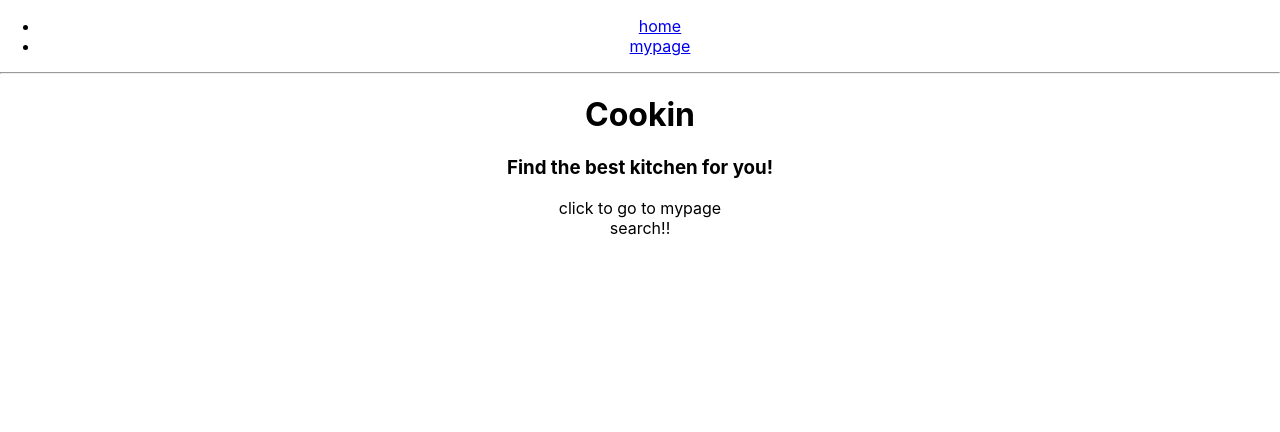
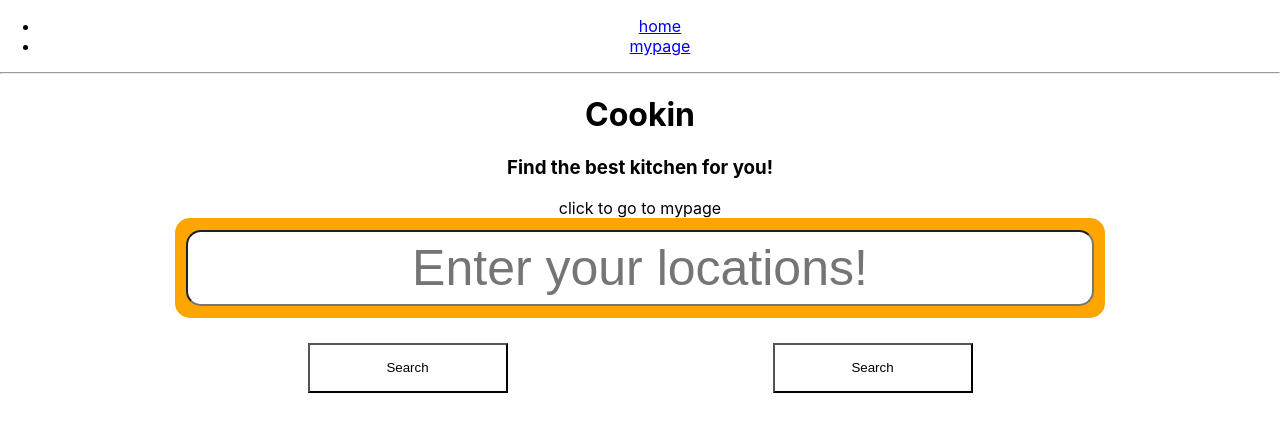
Before and after one commit to Sang-kyung/COOKIN, a React (Create React App) app: page / in a window 1280 px wide. Shown: the top 432 px of the page. Built offline with nearby package versions, Linux system fonts and the light colour scheme.

Commit message:
add search view test

```diff
--- a/src/Components/SearchView.js
+++ b/src/Components/SearchView.js
@@ -2,10 +2,19 @@ import React from 'react';
 
 
 const SearchView = () => {
-
-  return <div>
-      search!!
+  var buttonStyle = {width:200, height:50, margin:'auto', backgroundColor:'white'}
+  var this_div =
+  <div>
+  <div id="inputContainer" style={{display:'block', width:930, height:100,display:'flex',margin:'auto', backgroundColor:'orange', borderRadius:15}}>
+    <input placeholder="Enter your locations!" style={{width: 900, height:70, fontSize:50, margin:'auto', textAlign:"center", borderRadius:15}}>
+    </input>
   </div>
+  <div id="buttonContainer" style={{width:930, height:100, display:'flex',margin:'auto'}}>
+    <button id="buttonSearch" style={buttonStyle}>Search</button>
+    <button id="buttonRecommendation" style={buttonStyle}>Search</button>
+  </div>
+  </div>
+  return this_div
 }
 
 export default SearchView
```
